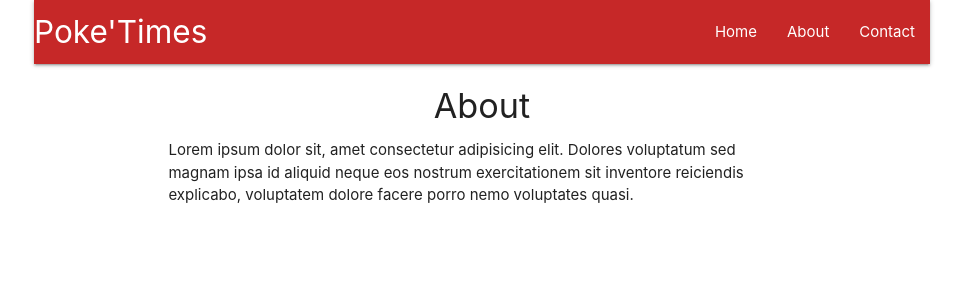
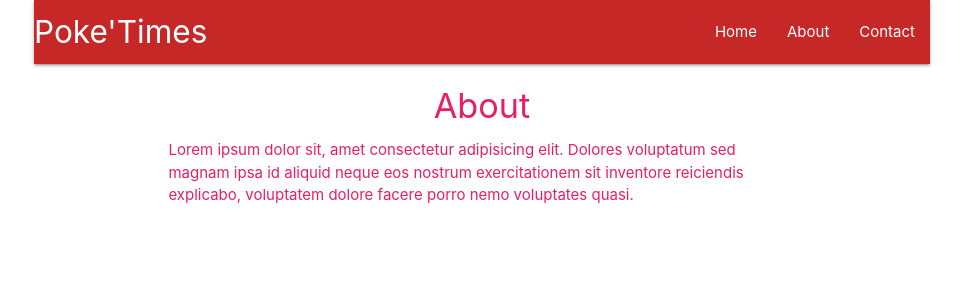
Before and after one commit to nkorczyk/ReactReduxTutorial, a React (Create React App) app: page /about in a window 1280 px wide. Shown: the top 300 px of the page, without its empty margins (158-1121 px from the left). Built offline with nearby package versions, Linux system fonts and the light colour scheme.

Commit message:
React Router, Higher Order Component - part 4

```diff
--- a/src/components/About.js
+++ b/src/components/About.js
@@ -1,4 +1,5 @@
 import React from 'react';
+import Rainbow from '../hoc/Rainbow';
 
 const About = () => {
   return (
@@ -9,4 +10,4 @@
   )
 }
 
-export default About;
+export default Rainbow(About);
--- /dev/null
+++ b/src/hoc/Rainbow.js
@@ -0,0 +1,17 @@
+import React from 'react';
+
+const Rainbow = (WrappedComponent) => {
+  const colours = ['red', 'pink', 'orange', 'blue', 'green', 'yellow'];
+  const randomColour = colours[Math.floor(Math.random() * 5)];
+  const className = randomColour + '-text';
+
+  return (props) => {
+    return (
+      <div className={className}>
+        <WrappedComponent {...props}/>
+      </div>
+    )
+  }
+};
+
+export default Rainbow;
```
Also changed, not shown: src/components/Navbar.js (line endings or trailing spaces), 1 other file (tests, documents, lock files or other folders).
